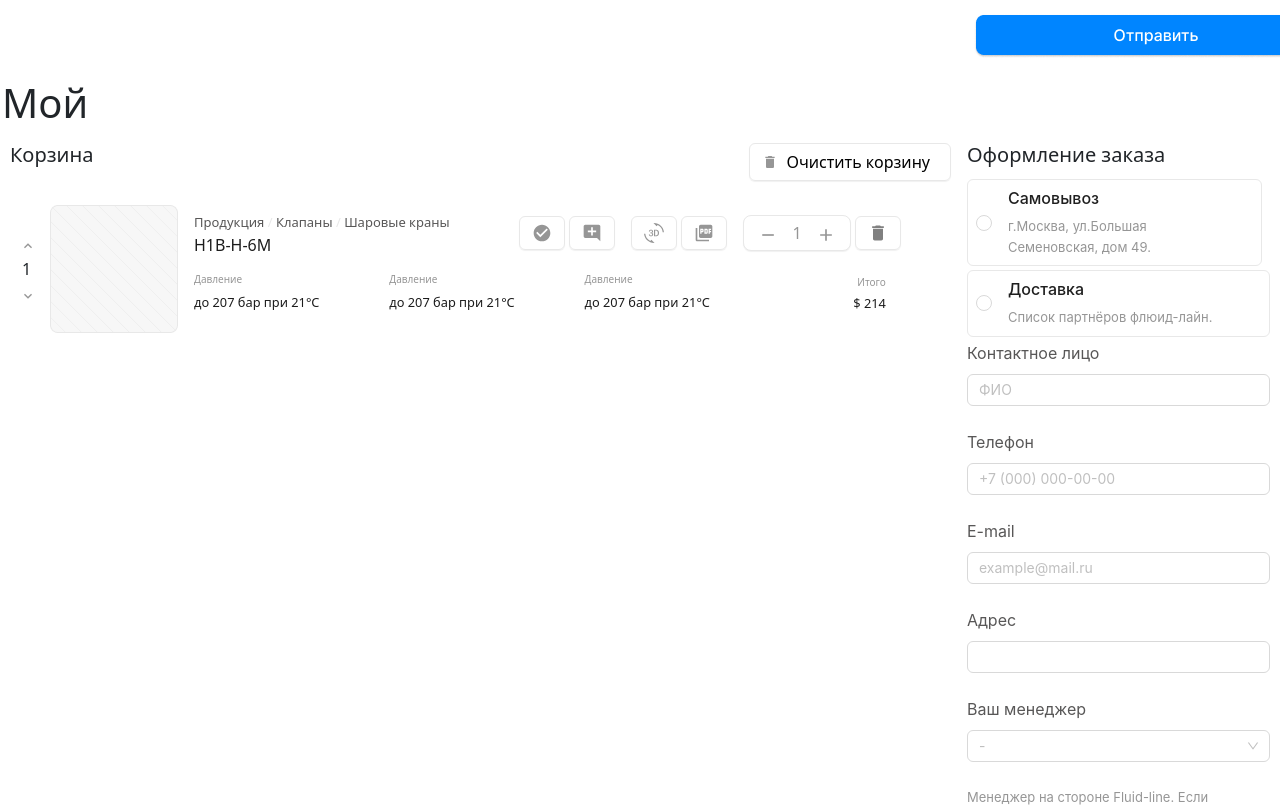
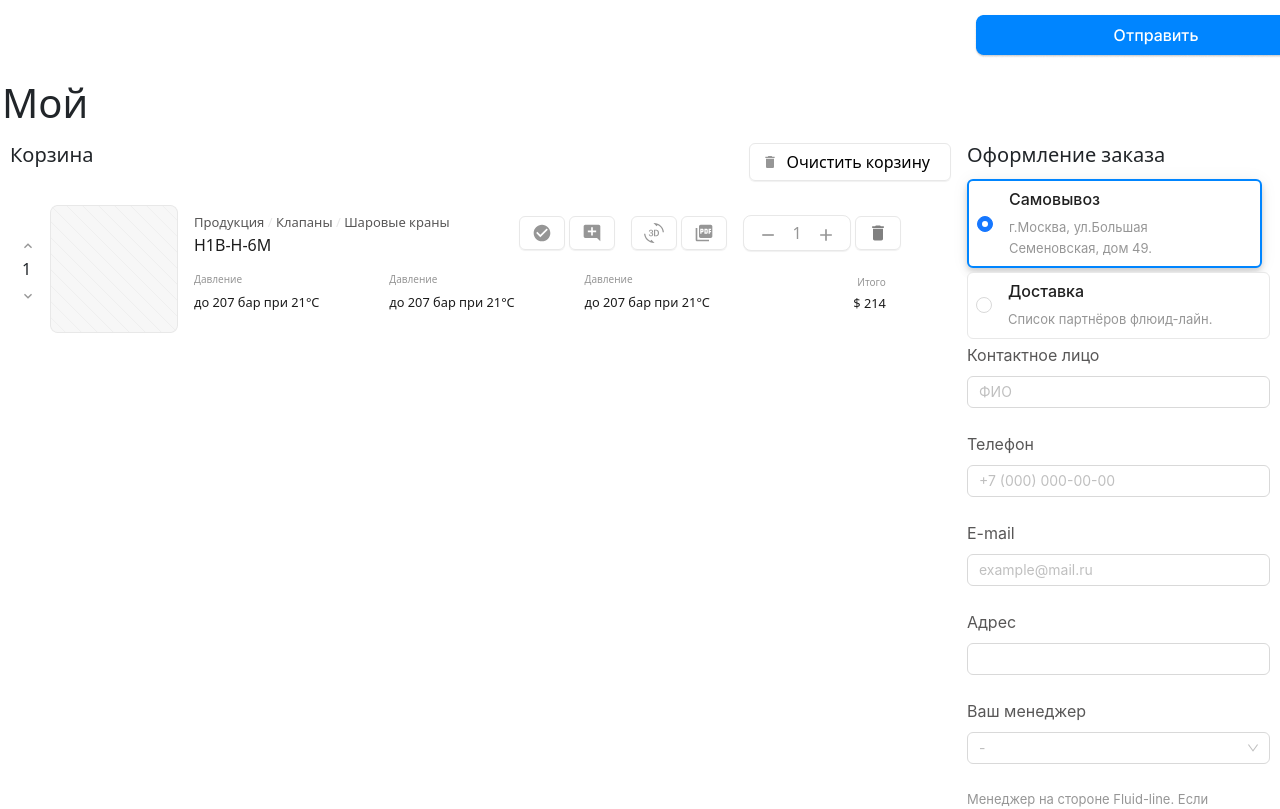
Before and after one commit to picus23/any-web-components, a Next.js app: page /encoding in a window 1280 px wide. Shown: the part 900-1709 px from the top of the page. Built offline with nearby package versions, Linux system fonts and the light colour scheme.

Commit message:
edit cartitem

```diff
--- a/components/encoding/EncodingOrder.tsx
+++ b/components/encoding/EncodingOrder.tsx
@@ -13,7 +13,7 @@ interface EncodingOrderProps {
 const EncodingOrder: FC<EncodingOrderProps> = ({ children, title, subtitle, value, checked = false }) => {
     return <>
         <Radio className='d-flex gap-2 rounded-2 p-2 my-1 order '
-            value={value} name='1' checked={checked}>
+            value={value} name='1'>
             <div className="d-flex flex-column justify-content-center align-items-start">
                 <h6 style={{ fontSize: '16px', fontWeight: '500' }}>{title}</h6>
                 <span style={{ fontSize: '13px', color: '#969696' }}>{subtitle}</span>
--- a/pages/encoding/index.tsx
+++ b/pages/encoding/index.tsx
@@ -122,6 +122,7 @@ export default function () {
         <h1>Мой</h1>
         <div className="container-xxl d-flex p-0" style={{ outline: '1px solid #000;background:#fff' }}>
             <EncodingWrapper>
+                <div className="d-flex">
                     <div className="d-flex flex-column w-75 p-2">
                         <div className="d-flex justify-content-between mb-4">
                             <h5>Корзина</h5>
@@ -159,7 +160,7 @@ export default function () {
                     </div>
                     <div className="d-flex flex-column p-2 w-25">
                         <h5>Оформление заказа</h5>
-                    <Radio.Group name="radiogroup">
+                        <Radio.Group name="radiogroup" defaultValue={1}>
                             <EncodingOrder
                                 value={1}
                                 title="Самовывоз"
@@ -195,6 +196,7 @@ export default function () {
                                 <span style={{ color: '#969696', fontSize: '13px' }}>Менеджер на стороне Fluid-line. Если заказываете сами, оставьте поле пустым.</span>
                                 <button type="submit" className="btn btn-primary w-100 my-3">Отправить</button>
                             </Form>
+                        </div>
                     </div>
                 </div>
             </EncodingWrapper>
```
Lines whose indentation alone changed are shown as unchanged.
